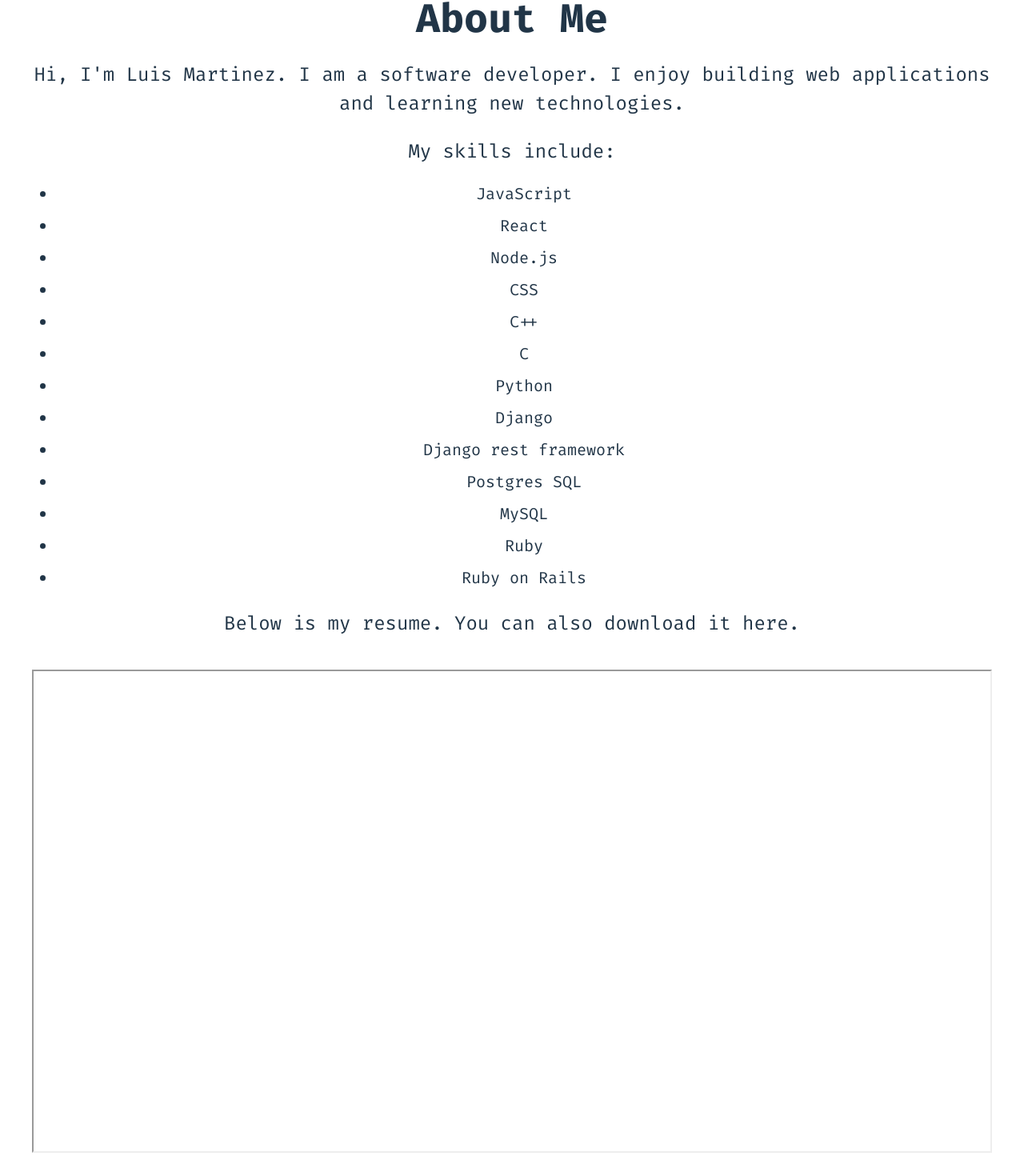
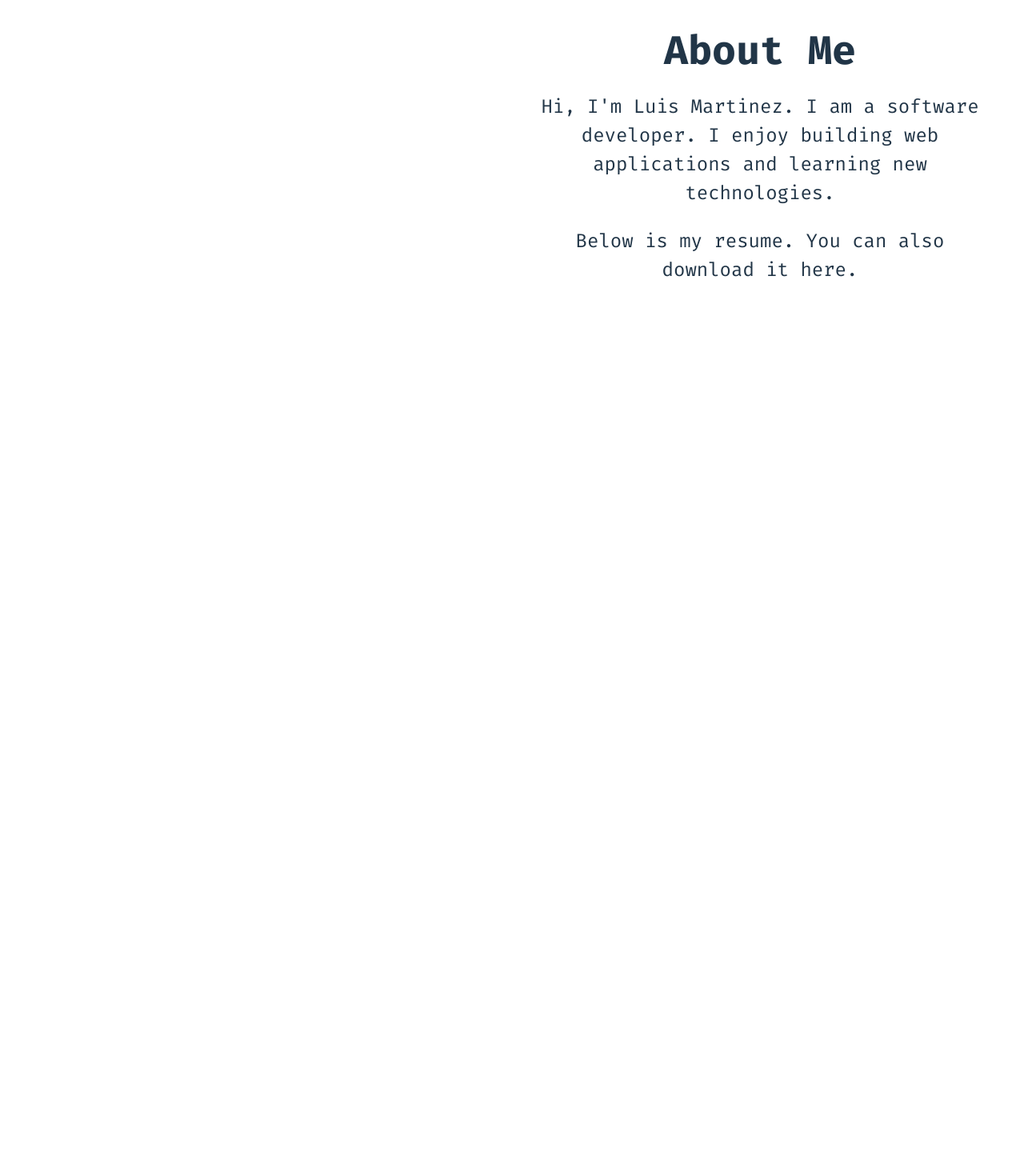
Before and after one commit to Lmx154/mywebsite, a React (Vite) app: page /mywebsite/about in a window 1280 px wide. Shown: the part 78-1548 px from the top of the page at 80% size. After the commit the page ends 800 px from the top, so only its background shows below. Built offline with nearby package versions, Linux system fonts and the light colour scheme.

Commit message:
resume container fixed

```diff
--- a/src/pages/About.css
+++ b/src/pages/About.css
@@ -1,8 +1,27 @@
 .about {
-    text-align: center;
+    display: flex;
+    flex-direction: row;
+    justify-content: space-between;
+    align-items: flex-start;
     padding: 2rem;
     width: 100%;
     box-sizing: border-box; /* Ensure padding is included in the element's total width and height */
+    margin-top: 2rem; /* Add top margin to create space below the nav bar */
+}
+
+.resume-container {
+    flex: 1;
+    display: flex;
+    justify-content: center;
+    align-items: center;
+    width: 100%;
+    height: auto;
+    box-sizing: border-box; /* Ensure padding is included in the element's total width and height */
+    margin-right: 2rem; /* Add some space between the PDF and the content */
+}
+
+.about-content {
+    flex: 1;
 }
 
 .about h1 {
@@ -15,22 +34,18 @@
     margin-bottom: 1rem;
 }
 
-.about ul {
-    list-style-type: disc; /* Ensure bullet points are used */
-    padding-left: 1.5rem; /* Add some padding to the left for indentation */
-    margin-top: 0.5rem; /* Reduce the top margin to bring the list closer to the preceding text */
+.responsive-iframe {
+    position: relative;
+    width: 100%;
+    padding-bottom: 75%; /* Aspect ratio of 4:3 */
+    height: 0;
 }
 
-.about li {
-    margin-bottom: 0.5rem; /* Add some space between list items */
+.responsive-iframe iframe {
+    position: absolute;
+    top: 0;
+    left: 0;
+    width: 100%;
+    height: 100%;
+    border: none; /* Remove default iframe border */
 }
-
-.resume-container {
-    margin-top: 2rem;
-    display: flex;
-    justify-content: center;
-    align-items: center;
-    width: 100%;
-    height: auto;
-    box-sizing: border-box; /* Ensure padding is included in the element's total width and height */
-}
--- a/src/pages/About.jsx
+++ b/src/pages/About.jsx
@@ -1,45 +1,28 @@
 import React from "react";
 import "./About.css";
+import resume from "../assets/resume.pdf"; // Import the PDF file
 
 function About() {
   return (
     <div className="about">
+      <div className="resume-container">
+        <div className="responsive-iframe">
+          <iframe src={resume} title="Resume"></iframe>
+        </div>
+      </div>
+      <div className="about-content">
         <h1>About Me</h1>
         <p>
-        Hi, I'm Luis Martinez. I am a software developer. I enjoy building web
-        applications and learning new technologies.
+          Hi, I&apos;m Luis Martinez. I am a software developer. I enjoy
+          building web applications and learning new technologies.
         </p>
-      <p>My skills include:</p>
-      <ul>
-        <li>JavaScript</li>
-        <li>React</li>
-        <li>Node.js</li>
-        <li>CSS</li>
-        <li>C++</li>
-        <li>C</li>
-        <li>Python</li>
-        <li>Django</li>
-        <li>Django rest framework</li>
-        <li>Postgres SQL</li>
-        <li>MySQL</li>
-        <li>Ruby</li>
-        <li>Ruby on Rails</li>
-        {/* Add more skills as needed */}
-      </ul>
         <p>
           Below is my resume. You can also{" "}
-        <a href="/src/assets/resume.pdf" download>
+          <a href={resume} download>
             download it here
           </a>
           .
         </p>
-      <div className="resume-container">
-        <iframe
-          src="/src/assets/resume.pdf"
-          width="100%"
-          height="600px"
-          title="Resume"
-        ></iframe>
       </div>
     </div>
   );
```
Lines whose indentation alone changed are shown as unchanged.
